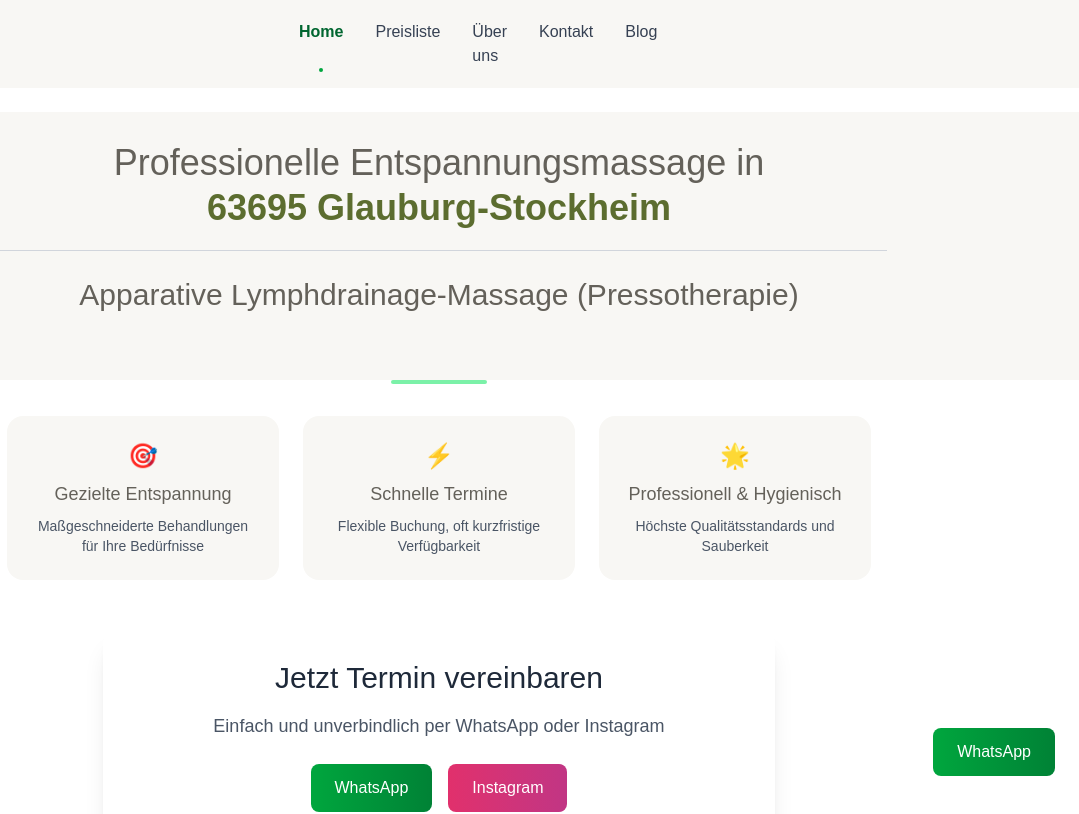
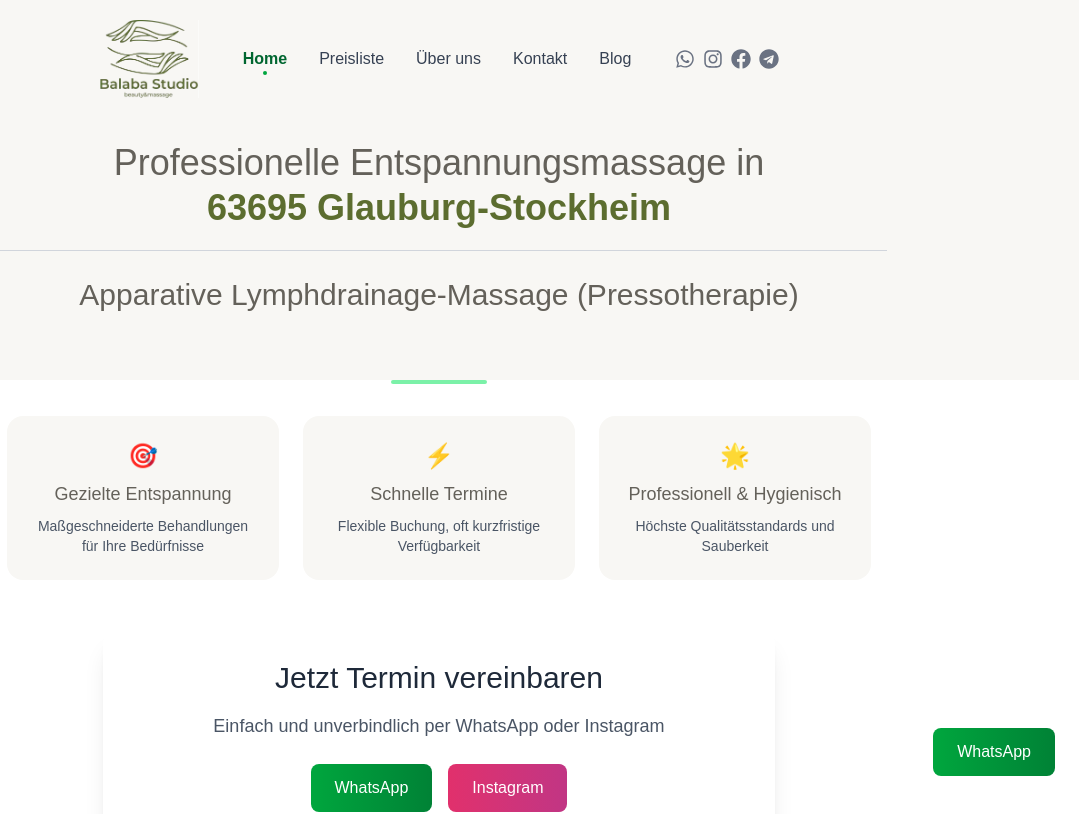
Before and after one commit to BalabaSerhii/salon, a Next.js app: page / in a window 1280 px wide. Shown: the top 814 px of the page, without its empty margins (201-1280 px from the left). Built offline with nearby package versions, Linux system fonts and the light colour scheme.

Commit message:
Adjust padding for Header component on large screens

```diff
--- a/components/Header.tsx
+++ b/components/Header.tsx
@@ -106,7 +106,7 @@ export default function Header() {
         className={`fixed top-0 left-0 right-0
   flex justify-between items-center
   py-4 px-4  /* Мобильные паддинги */
-  lg:py-5 lg:px-[500px]  /* Паддинги только для lg и выше */
+  lg:py-5 lg:px-[300px]  /* Паддинги только для lg и выше */
   bg-[#f8f7f4] z-50
   transition-all duration-300 ${
     !isAtTop && isVisible
```
